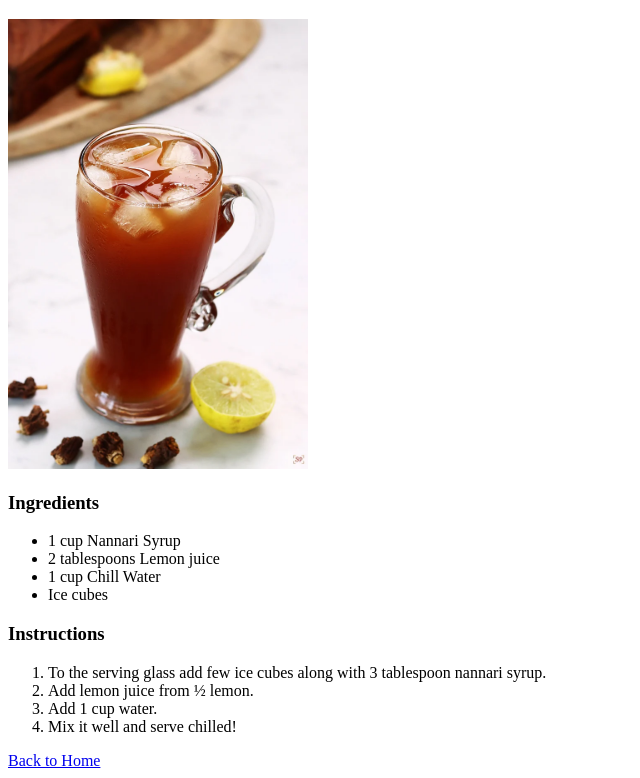
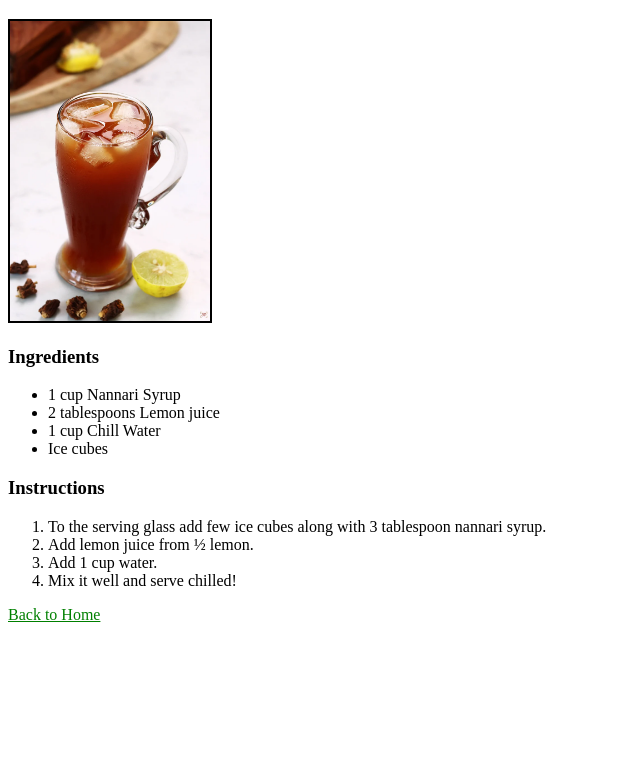
Before and after one commit to Muneer-S-A-05/odin-recipes, a plain HTML site: page recipes/sarbath.html in a window 1280 px wide. Shown: the part 61-839 px from the top of the page, without its empty margins (0-640 px from the left). After the commit the page ends 800 px from the top, so only its background shows below. Drawn offline with Linux system fonts and the light colour scheme.

```diff
--- /dev/null
+++ b/css/style.css
@@ -0,0 +1,13 @@
+a {
+    color: green;
+}
+
+img {
+    border: 2px solid black;
+    height : 300px;
+    width: auto;
+}
+
+dev {
+    color : red;
+}
--- a/recipes/sarbath.html
+++ b/recipes/sarbath.html
@@ -3,18 +3,22 @@
     <head>
         <meta charset=UTF-8>
         <meta name=viewport content="width=device-width, initial-scale=1.0">
+        <link rel="stylesheet" href="../css/style.css">
         <title>Sarbath Recipe</title>
     </head>
     <body>
         <h1>Sarbath Recipe</h1>
         <img src="../images/sarbath.webp" alt="Sarbath" width="300">
+        <div class="ingredients">
             <h3>Ingredients</h3>
             <ul>
-            <li>1 cup Nannari Syrup</li>
+                <li class="ingredients">1 cup Nannari Syrup</li>
                 <li>2 tablespoons Lemon juice</li>
                 <li>1 cup Chill Water</li>
                 <li>Ice cubes</li>
             </ul>
+        </div>
+        <div class="instructions">
             <h3>Instructions</h3>
             <ol>
                 <li>To the serving glass add few ice cubes along with 3 tablespoon nannari syrup.</li>
@@ -22,6 +26,9 @@
                 <li>Add 1 cup water.</li>
                 <li>Mix it well and serve chilled!</li>
             </ol>
+        </div>
+        <div>
             <a href="../index.html">Back to Home</a>
+        </div>
     </body>
 </html>
```
Lines whose indentation alone changed are shown as unchanged.
